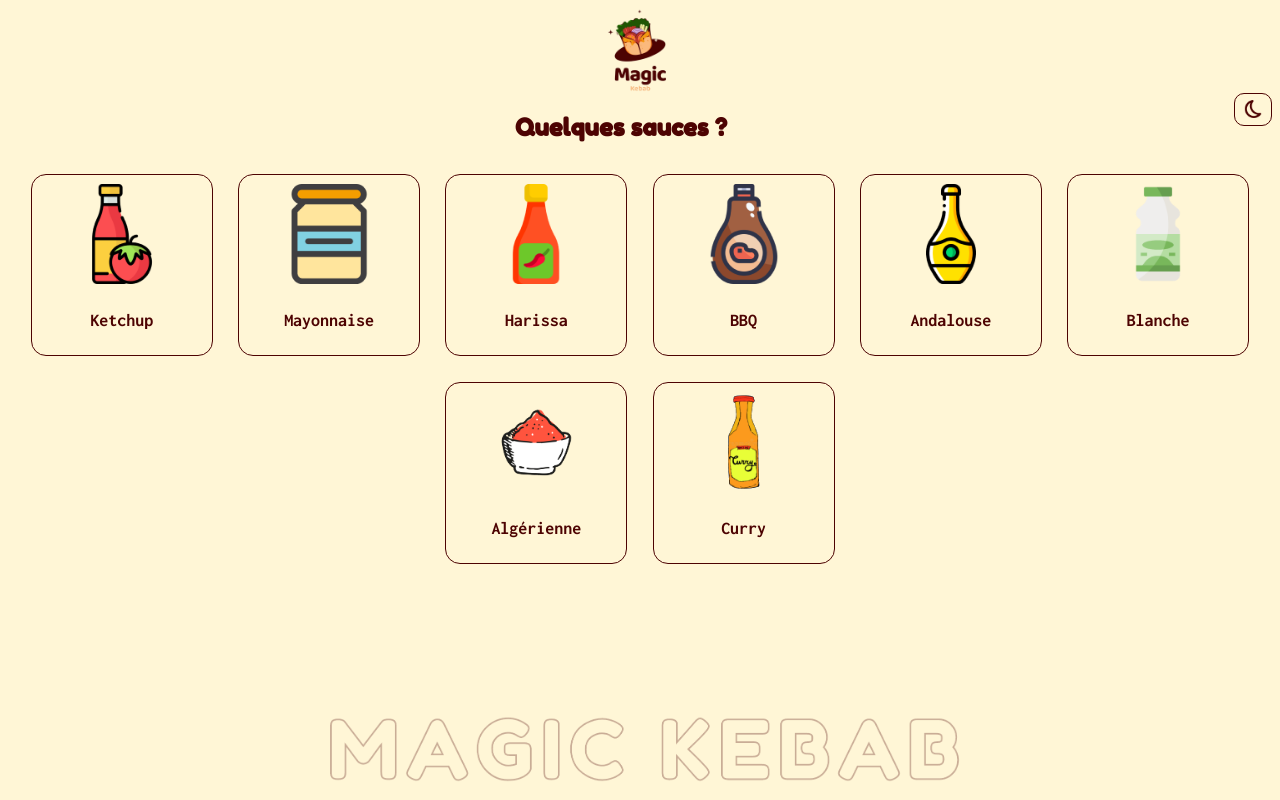
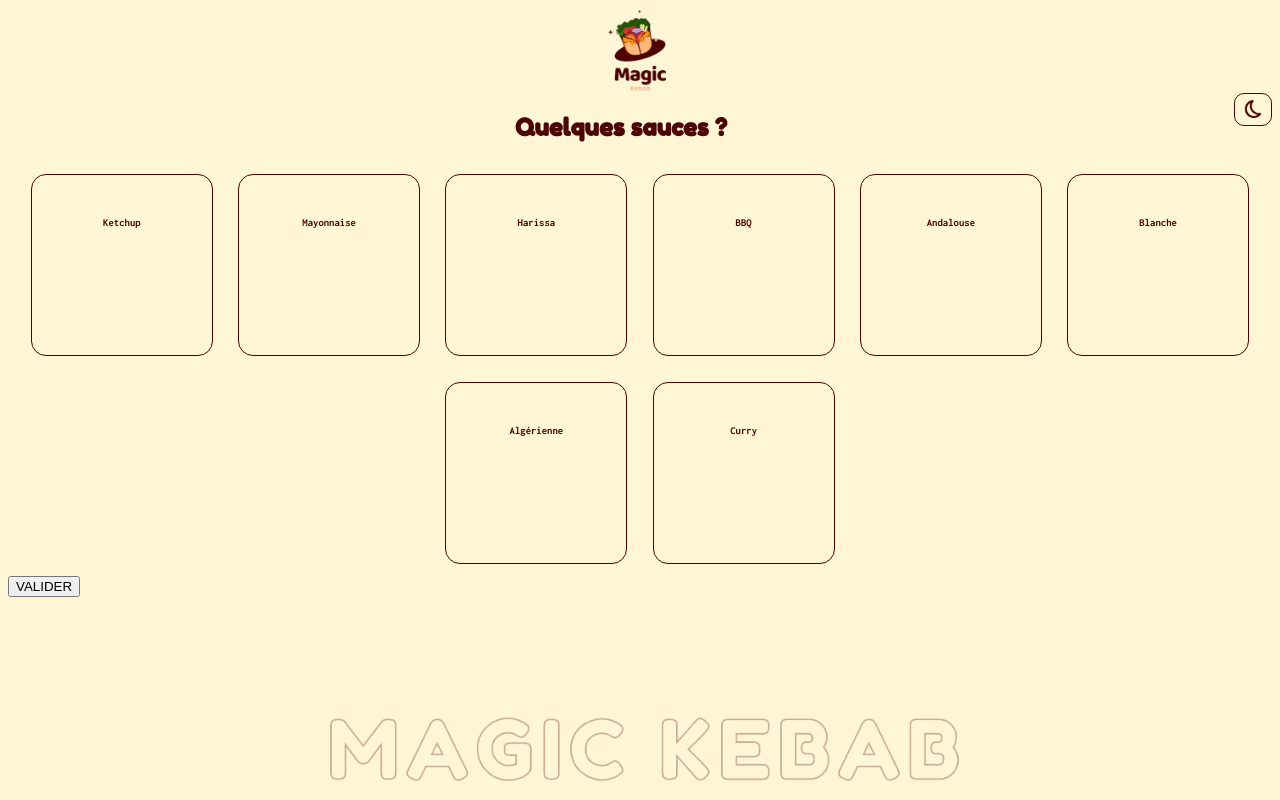
Before and after one commit to lea-hmd/3FULLFT-Project, a React (Create React App) app: page /choix-sauces in a window 1280 px wide. Built offline with nearby package versions, Linux system fonts and the light colour scheme.

Commit message:
Création Kabab + ajout au panier

```diff
--- /dev/null
+++ b/src/components/selectableCard/SelectableCardGarniture.js
@@ -0,0 +1,43 @@
+import React from "react"
+import "./SelectableCard.css"
+import { OrderContext } from "../../context/OrderContext"
+import { cardStyle, selectedCardStyle } from '../../components/styles/CardStyles';
+import { Box } from '@mui/system';
+import { Grid } from '@mui/material';
+
+
+
+
+export default function SelectableCardGarniture(props) {
+    const [IsSelected, setIsSelected] = React.useState(false);
+    const { orderState, orderDispatch } = React.useContext(OrderContext)
+
+    const afterClick = () => {
+        IsSelected ?
+        orderDispatch({ type: "removeGarniture", payload: props.title }) :
+        orderDispatch({type: "chooseGarnitures", payload: props.title })
+        setIsSelected(!IsSelected)
+
+    }
+
+    return (
+        <Box component='div' sx={cardStyle} onClick={afterClick}>
+            <Grid
+                item
+                xs
+                style={{ alignItems: 'center', justifyContent: 'center' }}
+                key={props.id}
+            >
+                <div>
+                    <img>
+                    </img>
+                    <h6>
+                        {props.title}
+                    </h6>
+                </div>
+
+            </Grid>
+        </Box>
+
+    )
+}
--- /dev/null
+++ b/src/components/selectableCard/SelectableCardPain.js
@@ -0,0 +1,38 @@
+import React from "react"
+import "./SelectableCard.css"
+import { OrderContext } from "../../context/OrderContext"
+import { cardStyle, selectedCardStyle } from '../../components/styles/CardStyles';
+import { Box } from '@mui/system';
+import { Grid } from '@mui/material';
+import { useHistory } from "react-router-dom";
+
+export default function SelectableCardPain(props) {
+    const { orderState, orderDispatch } = React.useContext(OrderContext)
+    let history = useHistory();
+
+    const afterClick = () => {
+        orderDispatch({ type: "choosePain", payload: props.title })
+        history.replace('/choix-viandes')
+    }
+
+    return (
+        <Box component='div' sx={cardStyle} onClick={afterClick}>
+            <Grid
+                item
+                xs
+                style={{ alignItems: 'center', justifyContent: 'center' }}
+                key={props.id}
+            >
+                <div>
+                    <img>
+                    </img>
+                    <h6>
+                        {props.title}
+                    </h6>
+                </div>
+
+            </Grid>
+        </Box>
+
+    )
+}
--- /dev/null
+++ b/src/components/selectableCard/SelectableCardSauce.js
@@ -0,0 +1,45 @@
+import React from "react"
+import "./SelectableCard.css"
+import { OrderContext } from "../../context/OrderContext"
+import { cardStyle, selectedCardStyle } from '../../components/styles/CardStyles';
+import { Box } from '@mui/system';
+import { Grid } from '@mui/material';
+
+
+
+
+export default function SelectableCardGarniture(props) {
+    const [IsSelected, setIsSelected] = React.useState(false);
+    const { orderState, orderDispatch } = React.useContext(OrderContext)
+
+    const afterClick = () => {
+
+        if (orderState.order.sauces.length < 2 || IsSelected){
+        IsSelected ?
+        orderDispatch({ type: "removeSauce", payload: props.title }) :
+        orderDispatch({type: "chooseSauces", payload: props.title })
+        setIsSelected(!IsSelected)
+        }
+    }
+
+    return (
+        <Box component='div' sx={cardStyle} onClick={afterClick}>
+            <Grid
+                item
+                xs
+                style={{ alignItems: 'center', justifyContent: 'center' }}
+                key={props.id}
+            >
+                <div>
+                    <img>
+                    </img>
+                    <h6>
+                        {props.title}
+                    </h6>
+                </div>
+
+            </Grid>
+        </Box>
+
+    )
+}
--- /dev/null
+++ b/src/components/selectableCard/SelectableCardViande.js
@@ -0,0 +1,37 @@
+import React from "react"
+import "./SelectableCard.css"
+import { OrderContext } from "../../context/OrderContext"
+import { cardStyle, selectedCardStyle } from '../../components/styles/CardStyles';
+import { Box } from '@mui/system';
+import { Grid } from '@mui/material';
+import { useHistory } from "react-router-dom";
+
+export default function SelectableCardViande(props) {
+    const { orderState, orderDispatch } = React.useContext(OrderContext)
+    let history = useHistory();
+    const afterClick = () => {
+        orderDispatch({ type: "chooseViande", payload: props.title })
+        history.replace('/choix-garnitures')
+    }
+
+    return (
+        <Box component='div' sx={cardStyle} onClick={afterClick}>
+            <Grid
+                item
+                xs
+                style={{ alignItems: 'center', justifyContent: 'center' }}
+                key={props.id}
+            >
+                <div>
+                    <img>
+                    </img>
+                    <h6>
+                        {props.title}
+                    </h6>
+                </div>
+
+            </Grid>
+        </Box>
+
+    )
+}
--- a/src/context/OrderContext.js
+++ b/src/context/OrderContext.js
@@ -73,7 +73,12 @@ function orderReducer(state, action) {
       tmp.push({ kebab: state.order, quantity: 1, id: Date.now() });
       return {
         ...state,
-        order: initialState.order,
+        order: {
+          pain: null,
+          viande: null,
+          garnitures: [],
+          sauces: [],
+        },
         orderCart: tmp,
       };
     }
--- a/src/views/ChoixGarnitures.js
+++ b/src/views/ChoixGarnitures.js
@@ -1,16 +1,18 @@
 import { Box } from '@mui/system';
 import { Grid } from '@mui/material';
-import { CustomCard } from '../components/customCard/CustomCard.tsx';
+import { CustomCard } from '../components/customCard/CustomCard.js';
 import { garnituresData } from '../data/garnitures';
 import { cardStyle, selectedCardStyle } from '../components/styles/CardStyles';
+import SelectableCardGarniture from '../components/selectableCard/SelectableCardGarniture.js';
+import { useHistory } from "react-router-dom";
 
 export default function ChoixGarnitures() {
   const garnitures = garnituresData;
-
+  let history = useHistory();
   return (
     <>
       <div className='viewTitle'>
-        <h2>Salade, tomates, oignons ?</h2>
+        <h2>Plutôt viande ou tofu ?</h2>
       </div>
       <Box component='div'>
         <Grid
@@ -21,18 +23,12 @@ export default function ChoixGarnitures() {
           alignItems='center'
         >
           {garnitures.map(({ _id: id, imgName, title }) => (
-            <Box component='div' sx={cardStyle}>
-              <Grid
-                item
-                xs
-                style={{ alignItems: 'center', justifyContent: 'center' }}
-                key={id}
-              >
-                <CustomCard imgName={imgName} _id={id} title={title} />
-              </Grid>
-            </Box>
+            <SelectableCardGarniture imgName={imgName} _id={id} title={title}>
+
+            </SelectableCardGarniture>
           ))}
         </Grid>
+        <button onClick={(() => history.replace("/choix-sauces"))}>VALIDER</button>
       </Box>
     </>
   );
--- a/src/views/ChoixPains.js
+++ b/src/views/ChoixPains.js
@@ -1,8 +1,8 @@
 import { Box } from '@mui/system';
 import { Grid } from '@mui/material';
-import { CustomCard } from '../components/customCard/CustomCard.tsx';
+import { CustomCard } from '../components/customCard/CustomCard.js';
 import { painsData } from '../data/pains';
-import { cardStyle, selectedCardStyle } from '../components/styles/CardStyles';
+import SelectableCardPain from '../components/selectableCard/SelectableCardPain';
 
 export default function ChoixPains() {
   const pains = painsData;
@@ -22,16 +22,10 @@ export default function ChoixPains() {
           alignItems='center'
         >
           {pains.map(({ _id: id, imgName, title }) => (
-            <Box component='div' sx={cardStyle}>
-              <Grid
-                item
-                xs
-                style={{ alignItems: 'center', justifyContent: 'center' }}
-                key={id}
-              >
-                <CustomCard imgName={imgName} _id={id} title={title} />
-              </Grid>
-            </Box>
+            <SelectableCardPain imgName={imgName} _id={id} title={title}>
+
+            </SelectableCardPain>
+
           ))}
         </Grid>
       </Box>
--- a/src/views/ChoixSauces.js
+++ b/src/views/ChoixSauces.js
@@ -1,12 +1,21 @@
 import { Box } from '@mui/system';
 import { Grid } from '@mui/material';
-import { CustomCard } from '../components/customCard/CustomCard.tsx';
+import { CustomCard } from '../components/customCard/CustomCard.js';
 import { saucesData } from '../data/sauces';
 import { cardStyle, selectedCardStyle } from '../components/styles/CardStyles';
+import SelectableCardSauce from '../components/selectableCard/SelectableCardSauce'
+import { useHistory } from "react-router-dom";
+import { OrderContext } from "../context/OrderContext"
+import React from 'react'
 
 export default function ChoixSauces() {
+  const { orderState, orderDispatch } = React.useContext(OrderContext)
   const sauces = saucesData;
-
+  let history = useHistory();
+  const addToCart = () => {
+    history.replace("/choix-pains")
+    orderDispatch({type: 'addOrderToCart'})
+  }
   return (
     <>
       <div className='viewTitle'>
@@ -21,18 +30,12 @@ export default function ChoixSauces() {
           alignItems='center'
         >
           {sauces.map(({ _id: id, imgName, title }) => (
-            <Box component='div' sx={cardStyle}>
-              <Grid
-                item
-                xs
-                style={{ alignItems: 'center', justifyContent: 'center' }}
-                key={id}
-              >
-                <CustomCard imgName={imgName} _id={id} title={title} />
-              </Grid>
-            </Box>
+            <SelectableCardSauce imgName={imgName} _id={id} title={title}>
+
+            </SelectableCardSauce>
           ))}
         </Grid>
+        <button onClick={addToCart}>VALIDER</button>
       </Box>
     </>
   );
--- a/src/views/ChoixViandes.js
+++ b/src/views/ChoixViandes.js
@@ -1,8 +1,9 @@
 import { Box } from '@mui/system';
 import { Grid } from '@mui/material';
-import { CustomCard } from '../components/customCard/CustomCard.tsx';
+import { CustomCard } from '../components/customCard/CustomCard.js';
 import { viandesData } from '../data/viandes';
 import { cardStyle, selectedCardStyle } from '../components/styles/CardStyles';
+import SelectableCardViande from '../components/selectableCard/SelectableCardViande.js';
 
 export default function ChoixViandes() {
   const viandes = viandesData;
@@ -21,16 +22,9 @@ export default function ChoixViandes() {
           alignItems='center'
         >
           {viandes.map(({ _id: id, imgName, title }) => (
-            <Box component='div' sx={cardStyle}>
-              <Grid
-                item
-                xs
-                style={{ alignItems: 'center', justifyContent: 'center' }}
-                key={id}
-              >
-                <CustomCard imgName={imgName} _id={id} title={title} />
-              </Grid>
-            </Box>
+            <SelectableCardViande imgName={imgName} _id={id} title={title}>
+
+            </SelectableCardViande>
           ))}
         </Grid>
       </Box>
```
Also changed, not shown: tsconfig.json (deleted, +0 -20 lines), src/components/customCard/CustomCard.js (renamed from src/components/customCard/CustomCard.tsx), src/components/selectableCard/SelectableCard.css (added), 1 other file (tests, documents, lock files or other folders).
